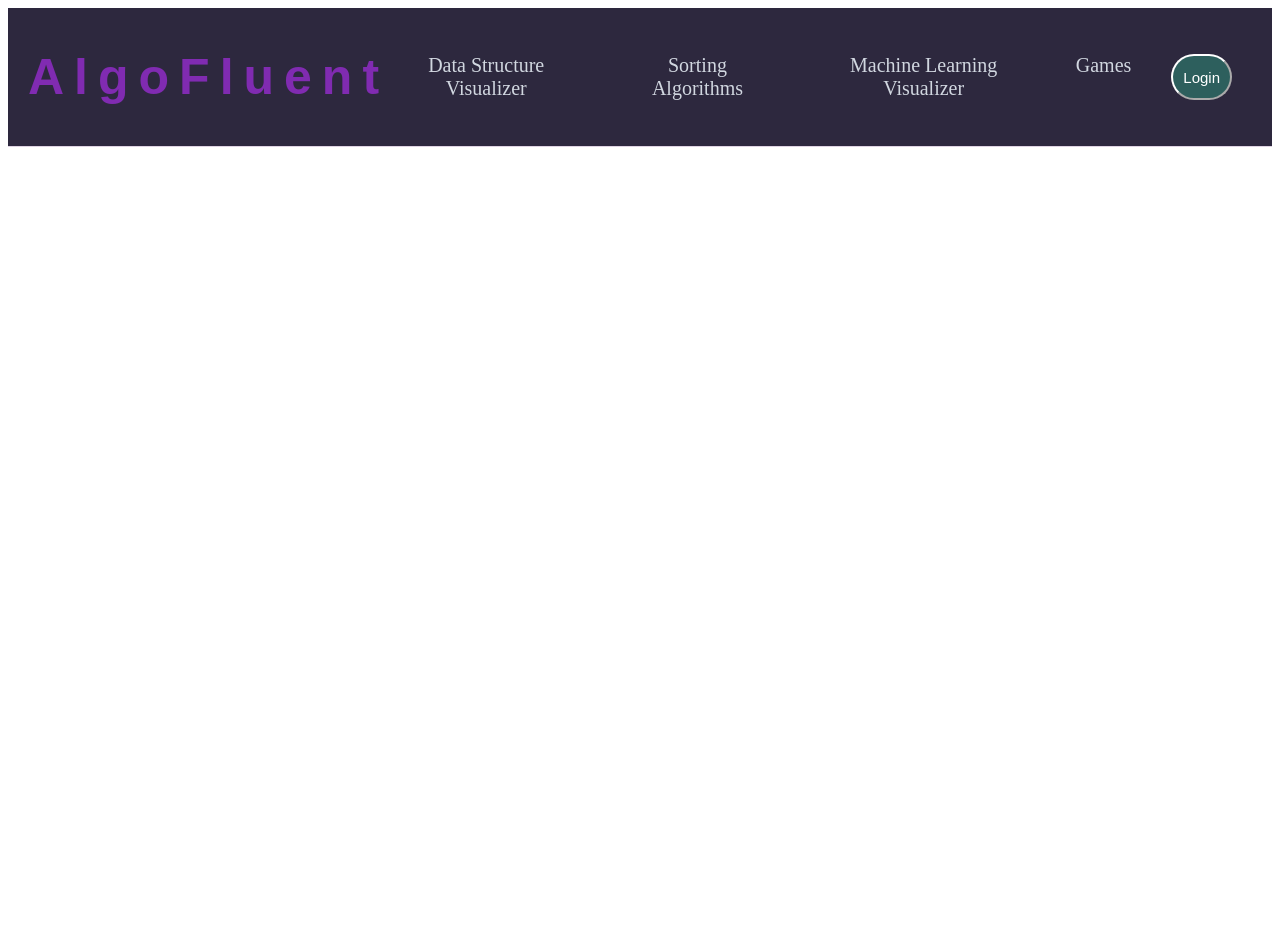
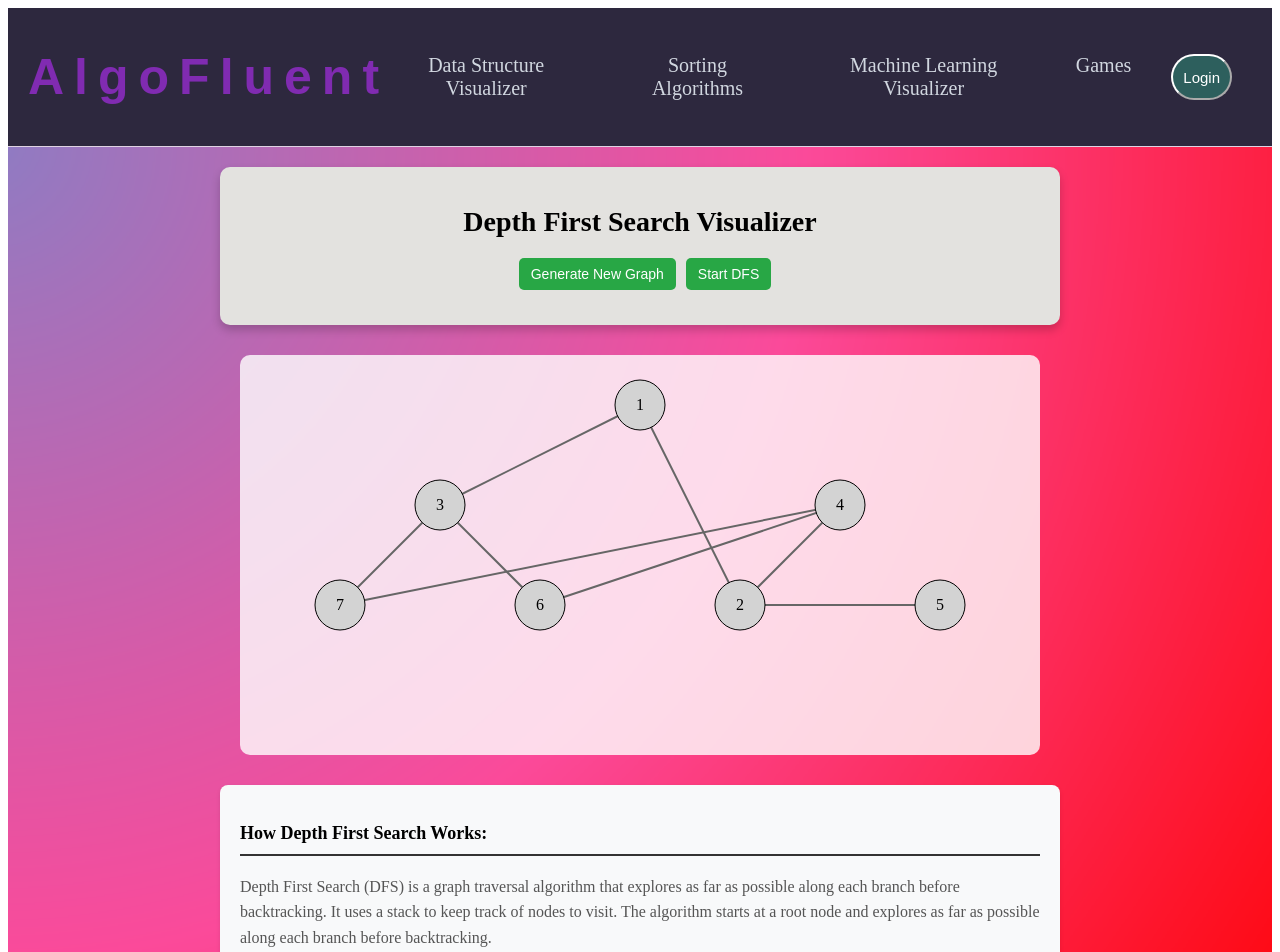
Before and after one commit to darsh175223/Algo-Fluent-Website, a React (Create React App) app in the folder frontend/: page /DFS in a window 1280 px wide. Shown: the top 952 px of the page. Before the commit the page ends 800 px from the top, so only its background shows below. Built offline with nearby package versions, Linux system fonts and the light colour scheme.

Commit message:
Added DFS Visualization

```diff
--- a/frontend/src/App.js
+++ b/frontend/src/App.js
@@ -45,6 +45,8 @@ import Stack from './pages/Stack';
 import Queue from './pages/Queue';
 import BinarySearch from './pages/binarySearch';
 import LinearSearch from './pages/LinearSearch';
+import DFS from './pages/DFS';
+
 
 
 
@@ -216,6 +218,7 @@ function App() {
         <Route path="/Queue" element={<Queue />} />
         <Route path="/BinarySearch" element={<BinarySearch />} />
         <Route path="/LinearSearch" element={<LinearSearch />} />
+        <Route path="/DFS" element={<DFS />} />
 
 
 
--- /dev/null
+++ b/frontend/src/pages/DFS.js
@@ -0,0 +1,261 @@
+import React, { useState, useEffect } from 'react';
+
+class Graph {
+  constructor() {
+    this.nodes = new Map();
+  }
+
+  addNode(id, x, y) {
+    this.nodes.set(id, { id, x, y, neighbors: [] });
+  }
+
+  addEdge(id1, id2) {
+    const node1 = this.nodes.get(id1);
+    const node2 = this.nodes.get(id2);
+    if (node1 && node2) {
+      if (!node1.neighbors.includes(id2)) node1.neighbors.push(id2);
+      if (!node2.neighbors.includes(id1)) node2.neighbors.push(id1);
+    }
+  }
+}
+
+const DFSVisualizer = () => {
+  const [graph, setGraph] = useState(new Graph());
+  const [visitedNodes, setVisitedNodes] = useState(new Set());
+  const [currentNode, setCurrentNode] = useState(null);
+  const [isSearching, setIsSearching] = useState(false);
+
+  useEffect(() => {
+    generateGraph();
+  }, []);
+
+  const generateGraph = () => {
+    const newGraph = new Graph();
+
+    // Create nodes with random positions
+    const numNodes = 7;
+    const usedPositions = new Set();
+    const basePositions = [
+      [400, 50],  // Root position
+      [200, 150], [600, 150],  // Level 1
+      [100, 250], [300, 250], [500, 250], [700, 250]  // Level 2
+    ];
+
+    // Shuffle the positions except for the root
+    const shuffledPositions = [
+      basePositions[0],
+      ...basePositions.slice(1).sort(() => Math.random() - 0.5)
+    ];
+
+    // Add nodes
+    for (let i = 1; i <= numNodes; i++) {
+      const [x, y] = shuffledPositions[i - 1];
+      newGraph.addNode(i, x, y);
+    }
+
+    // Add random edges ensuring connectivity
+    // First, connect each level to ensure a connected graph
+    newGraph.addEdge(1, 2);
+    newGraph.addEdge(1, 3);
+    newGraph.addEdge(2, 4);
+    newGraph.addEdge(2, 5);
+    newGraph.addEdge(3, 6);
+    newGraph.addEdge(3, 7);
+
+    // Add a few random extra edges
+    const possibleExtraEdges = [
+      [4, 6], [5, 7], [4, 7], [5, 6]
+    ];
+    for (let i = 0; i < 2; i++) {
+      const randomEdge = possibleExtraEdges[Math.floor(Math.random() * possibleExtraEdges.length)];
+      newGraph.addEdge(...randomEdge);
+    }
+
+    setGraph(newGraph);
+    setVisitedNodes(new Set());
+    setCurrentNode(null);
+    setIsSearching(false);
+  };
+
+  const startDFS = () => {
+    if (isSearching) return;
+
+    setIsSearching(true);
+    setVisitedNodes(new Set());
+    setCurrentNode(null);
+
+    const visited = new Set();
+    const stack = [1];  // Start from node 1
+
+    const dfsStep = () => {
+      if (stack.length === 0) {
+        setIsSearching(false);
+        return;
+      }
+
+      const nodeId = stack.pop();
+      if (!visited.has(nodeId)) {
+        const node = graph.nodes.get(nodeId);
+        visited.add(nodeId);
+
+        // Add unvisited neighbors to stack
+        const unvisitedNeighbors = node.neighbors
+          .filter(neighbor => !visited.has(neighbor))
+          .reverse();  // Reverse to maintain visual order
+        stack.push(...unvisitedNeighbors);
+
+        setCurrentNode(nodeId);
+        setVisitedNodes(new Set(visited));
+
+        setTimeout(dfsStep, 1000);
+      } else {
+        dfsStep();
+      }
+    };
+
+    dfsStep();
+  };
+
+  const renderNodes = () => {
+    return Array.from(graph.nodes.values()).map(node => (
+      <g key={node.id}>
+        {node.neighbors.map(neighborId => {
+          const neighbor = graph.nodes.get(neighborId);
+          if (node.id < neighborId) {  // Render each edge only once
+            return (
+              <line
+                key={`${node.id}-${neighborId}`}
+                x1={node.x}
+                y1={node.y}
+                x2={neighbor.x}
+                y2={neighbor.y}
+                stroke="#666"
+                strokeWidth="2"
+              />
+            );
+          }
+          return null;
+        })}
+        <circle
+          cx={node.x}
+          cy={node.y}
+          r={25}
+          fill={
+            currentNode === node.id
+              ? 'yellow'
+              : visitedNodes.has(node.id)
+              ? '#28a745'
+              : 'lightgray'
+          }
+          stroke="black"
+        />
+        <text
+          x={node.x}
+          y={node.y + 5}
+          textAnchor="middle"
+          fill="black"
+        >
+          {node.id}
+        </text>
+      </g>
+    ));
+  };
+
+  return (
+    <div style={styles.mainContainer}>
+      <div style={styles.controlPanel}>
+        <h1 style={styles.header}>Depth First Search Visualizer</h1>
+        <div style={styles.controls}>
+          <button onClick={generateGraph} style={styles.button}>
+            Generate New Graph
+          </button>
+          <button
+            onClick={startDFS}
+            style={styles.button}
+            disabled={isSearching}
+          >
+            Start DFS
+          </button>
+        </div>
+      </div>
+
+      <svg width="800" height="400" style={styles.graphContainer}>
+        {renderNodes()}
+      </svg>
+
+      <div style={styles.infoPanel}>
+        <h3 style={styles.infoHeader}>How Depth First Search Works:</h3>
+        <p style={styles.infoText}>
+          Depth First Search (DFS) is a graph traversal algorithm that explores as far as possible along each branch before backtracking. It uses a stack to keep track of nodes to visit. The algorithm starts at a root node and explores as far as possible along each branch before backtracking.
+        </p>
+        <p style={styles.infoText}>
+          Color code: Yellow = Current node, Green = Visited node, Gray = Unvisited node
+        </p>
+      </div>
+    </div>
+  );
+};
+
+const styles = {
+  mainContainer: {
+    backgroundImage: `url(${require('.././pics/Gradient.png')})`,
+    backgroundSize: 'cover',
+    backgroundRepeat: 'no-repeat',
+    minHeight: '100vh',
+    padding: '20px',
+    display: 'flex',
+    flexDirection: 'column',
+    alignItems: 'center',
+  },
+  controlPanel: {
+    backgroundColor: '#e3e2df',
+    borderRadius: '10px',
+    padding: '20px',
+    marginBottom: '30px',
+    width: '90%',
+    maxWidth: '800px',
+    boxShadow: '0px 5px 10px rgba(0, 0, 0, 0.2)',
+    textAlign: 'center',
+  },
+  graphContainer: {
+    backgroundColor: 'rgba(255, 255, 255, 0.8)',
+    borderRadius: '10px',
+    marginBottom: '30px',
+  },
+  header: {
+    fontSize: '28px',
+    marginBottom: '20px',
+  },
+  controls: {
+    marginBottom: '15px',
+  },
+  button: {
+    padding: '8px 12px',
+    fontSize: '14px',
+    borderRadius: '5px',
+    backgroundColor: '#28a745',
+    color: 'white',
+    cursor: 'pointer',
+    border: 'none',
+    marginLeft: '10px',
+  },
+  infoPanel: {
+    backgroundColor: '#f8f9fa',
+    padding: '20px',
+    borderRadius: '8px',
+    textAlign: 'left',
+    maxWidth: '800px',
+    boxShadow: '0 2px 4px rgba(0,0,0,0.1)',
+  },
+  infoHeader: {
+    fontSize: '18px',
+    borderBottom: '2px solid #333',
+    paddingBottom: '10px',
+  },
+  infoText: {
+    color: '#555',
+    lineHeight: '1.6',
+  },
+};
+
+export default DFSVisualizer;
--- a/frontend/src/pages/More_simulations.js
+++ b/frontend/src/pages/More_simulations.js
@@ -47,6 +47,10 @@ const UserDashboard = () => {
 <Link to="/LinearSearch">
   <button style={{backgroundColor: '#6a0dad', color: 'white', padding: '15px 32px', margin: '10px', cursor: 'pointer', borderRadius: '5px', display: 'inline-block', textDecoration: 'none', fontSize: '16px'}}>Linear Search</button>
 </Link>
+<Link to="/DFS">
+  <button style={{backgroundColor: '#6a0dad', color: 'white', padding: '15px 32px', margin: '10px', cursor: 'pointer', borderRadius: '5px', display: 'inline-block', textDecoration: 'none', fontSize: '16px'}}>DFS</button>
+</Link>
+
 
 
 
```
